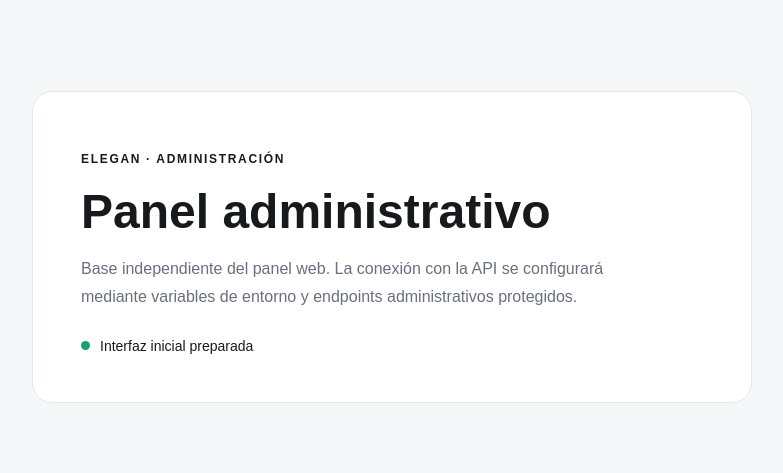
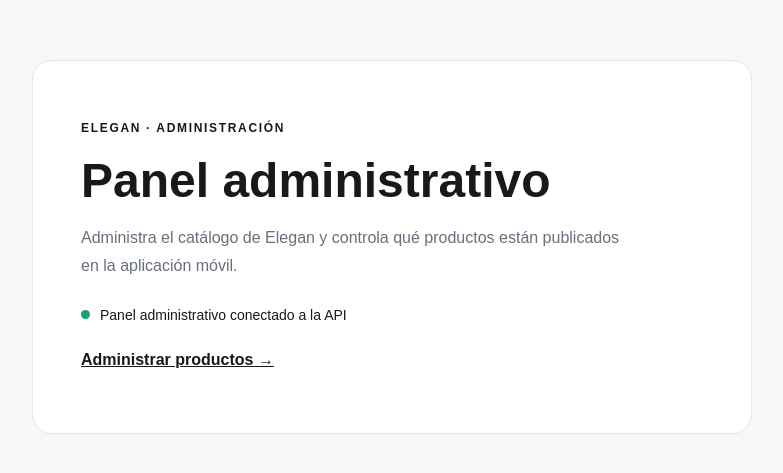
Before and after one commit to carlos02200375720/Elegan-admin, a Next.js app: page / in a window 1280 px wide. Shown: the part 153-626 px from the top of the page, without its empty margins (248-1031 px from the left). Built offline with nearby package versions, Linux system fonts and the light colour scheme.

Commit message:
Add navigation to product administration

```diff
--- a/src/app/page.tsx
+++ b/src/app/page.tsx
@@ -5,13 +5,18 @@ export default function HomePage() {
         <p className="eyebrow">ELEGAN · ADMINISTRACIÓN</p>
         <h1>Panel administrativo</h1>
         <p className="muted">
-          Base independiente del panel web. La conexión con la API se configurará
-          mediante variables de entorno y endpoints administrativos protegidos.
+          Administra el catálogo de Elegan y controla qué productos están publicados
+          en la aplicación móvil.
         </p>
         <div className="status">
           <span className="dot" />
-          Interfaz inicial preparada
+          Panel administrativo conectado a la API
         </div>
+        <p style={{ marginTop: 28 }}>
+          <a href="/productos" style={{ color: "#17191d", fontWeight: 700 }}>
+            Administrar productos →
+          </a>
+        </p>
       </section>
     </main>
   );
```
